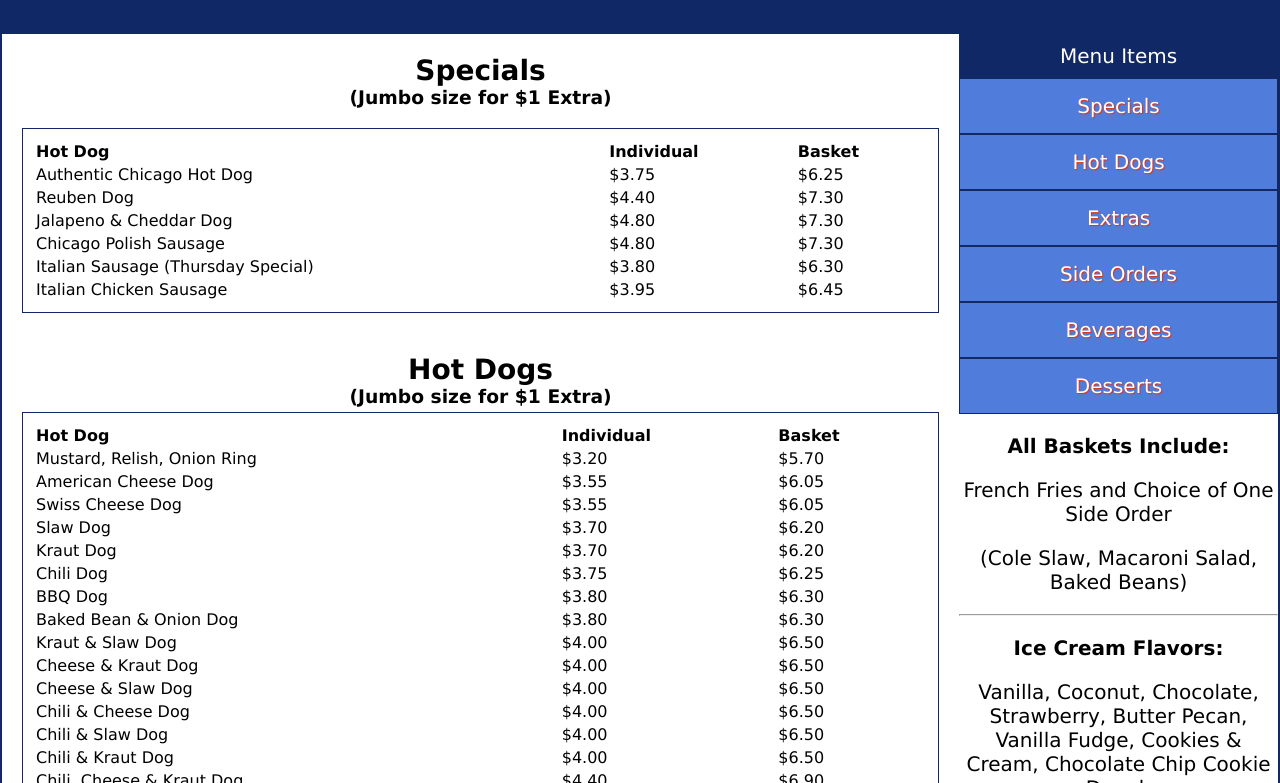
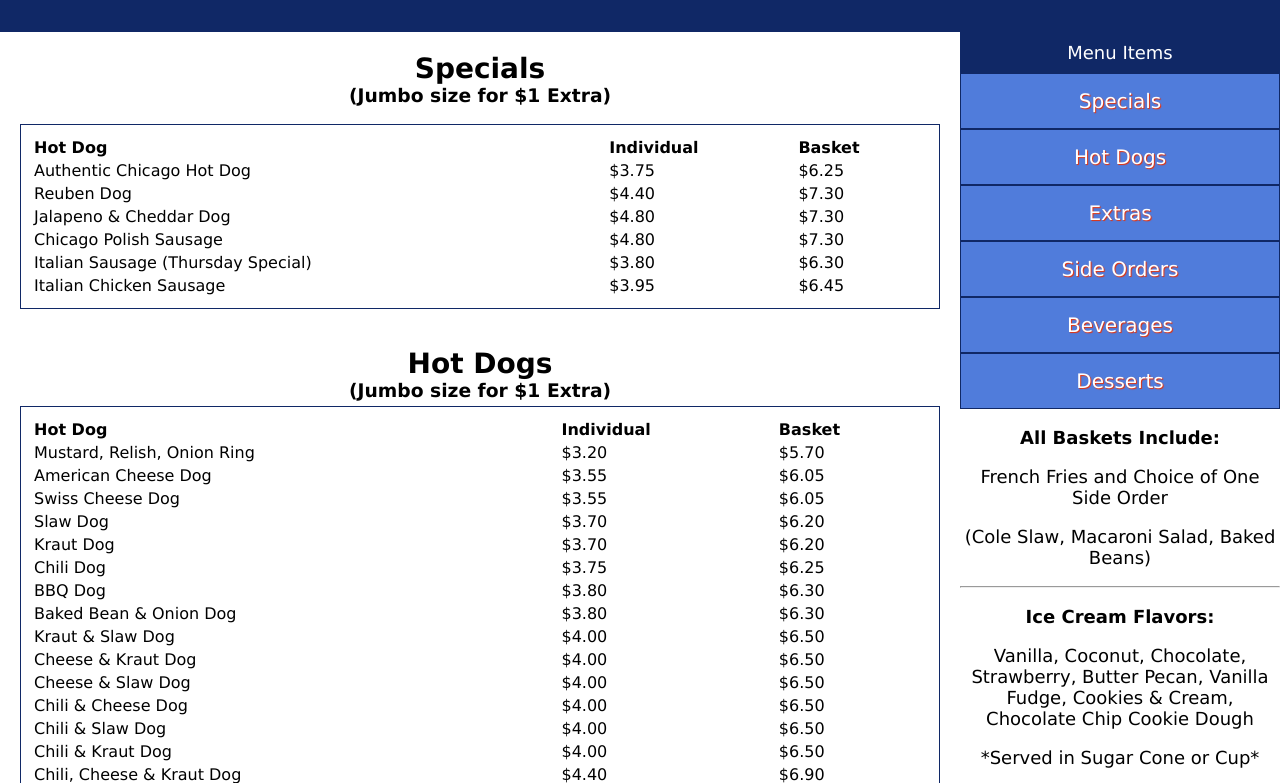
Before and after one commit to nickjordan3014/HotDogHeavenMockUp, a plain HTML site: page index.html in a window 1280 px wide. Shown: the part 345-1128 px from the top of the page. Drawn offline with Linux system fonts and the light colour scheme.

Commit message:
no border

```diff
--- a/styles/main.css
+++ b/styles/main.css
@@ -30,11 +30,7 @@ h3 {
 
 p {
     text-align: center;
-    font-size: 20px;
-}
-
-main {
-    border: 2px solid var(--darkblue);
+    font-size: 18px;
 }
 
 .header {
```
